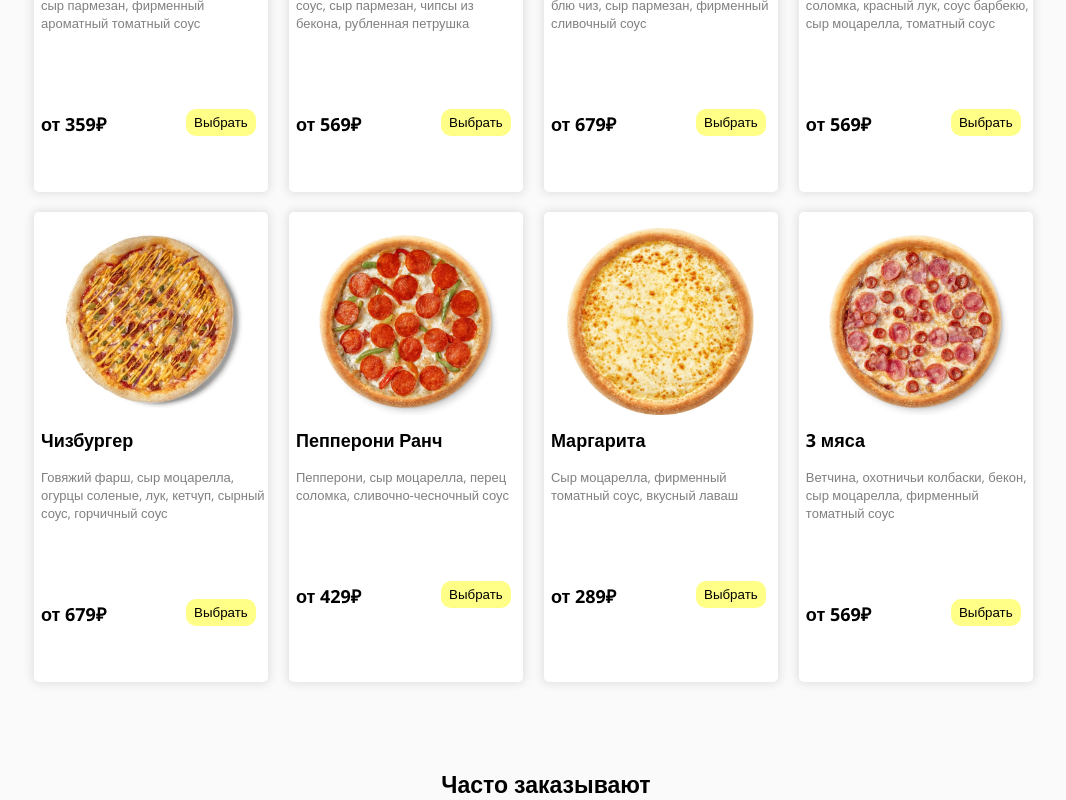
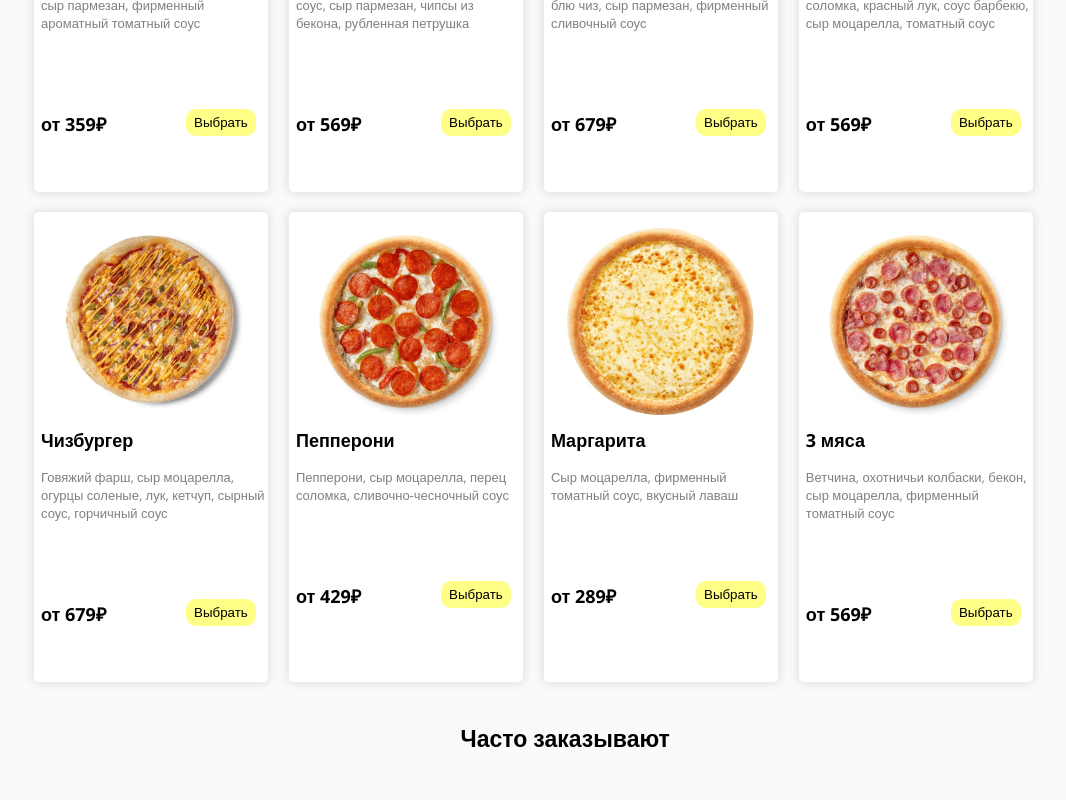
Before and after one commit to notPHPuser/Kryglomania, a React (Vite) app in the folder client/: page / in a window 1280 px wide. Shown: the part 958-1758 px from the top of the page, without its empty margins (94-1160 px from the left). After the commit the page ends 1712 px from the top, so only its background shows below. Built offline with nearby package versions, Linux system fonts and the light colour scheme.

Commit message:
должен переделать перестановку компонентов

```diff
--- a/client/src/App.jsx
+++ b/client/src/App.jsx
@@ -3,7 +3,7 @@ import Header from './components/header/Header';
 import Main from './components/main/Main';
 import Often from './components/often/Often';
 import Pizza from './components/pizza/Pizza';
-import { PizzaProvider } from './components/pizza/PizzaContext';
+import { PizzaProvider } from './context/PizzaContext';
 
 function App() {
   return (
--- a/client/src/components/header/Header.jsx
+++ b/client/src/components/header/Header.jsx
@@ -17,15 +17,20 @@ function Header() {
   const [showCountry, setShowCountry] = useState(false);
   const countryRef = useRef(null);
   const [userPhone, setUserPhone] = useState('');
+  const [isLogin, setIsLogin] = useState(false);
 
-  const addUser = async () => {
-    try {
-      await axios.post('http://localhost:5001/api/user', { phone });
-      setUserPhone('');
-    } catch (error) {
-      console.error(error);
-    }
-  };
+  function setLogin() {
+    setIsLogin(true);
+  }
+
+  // const addUser = async () => {
+  //   try {
+  //     await axios.post('http://localhost:5001/api/user', { phone });
+  //     setUserPhone('');
+  //   } catch (error) {
+  //     console.error(error);
+  //   }
+  // };
 
   const handleUserPhoneChange = (event) => {
     if (event && event.target) {
@@ -96,10 +101,11 @@ function Header() {
         </button>
       </div>
       <button onClick={handleEnterClick} className='enter'>
-        Войти
+        {isLogin ? 'Регистрация' : 'Войти'}
       </button>
+
       {showPopup && (
-        <form onSubmit={addUser} id='popup_container' className='popup_container'>
+        <form id='popup_container' className='popup_container'>
           <div className='overlay' onClick={handleClosePopup}></div>
           <div id='popup' className='popup'>
             <h2 className='r_f'>Введите телефон</h2>
@@ -114,7 +120,7 @@ function Header() {
               onChange={handleUserPhoneChange}
               inputStyle={{ borderTop: 'none', borderLeft: 'none', borderRight: 'none' }}
             />
-            <button type='submit' className='submit'>
+            <button onClick={setLogin} type='submit' className='submit'>
               Зарегестрироваться
             </button>
           </div>
--- a/client/src/components/often/Often.css
+++ b/client/src/components/often/Often.css
@@ -1,8 +1,12 @@
 .often {
-  width: 100%;
+  width: 83%;
   position: relative;
-  top: 17vh;
-  text-align: center;
+  top: 90px;
+  left: 10%;
+  display: flex;
+  flex-wrap: wrap;
+  margin-bottom: 20px;
+  justify-content: center;
 }
 
 .oftenText {
--- a/client/src/components/often/Often.jsx
+++ b/client/src/components/often/Often.jsx
@@ -1,11 +1,21 @@
-import React from 'react';
+import React, { useContext } from 'react';
 import './Often.css';
+import { PizzaContext } from '../../context/PizzaContext';
 
 function Often() {
+  const { often } = useContext(PizzaContext);
+
   return (
     <>
       <div className='often'>
         <p className='oftenText'>Часто заказывают</p>
+        {often.map((pizza) => (
+          <div
+            key={often.id}
+            className='pizza_example'
+            onClick={() => handlePizzaClick(pizza)}
+          ></div>
+        ))}
       </div>
     </>
   );
--- /dev/null
+++ b/client/src/components/pizza/My_pizza.jsx
@@ -0,0 +1,61 @@
+import React, { useContext, useState } from 'react';
+import './Pizza.css';
+import { PizzaContext } from '../../context/PizzaContext';
+
+export default function My_pizza() {
+  const { pizzas } = useContext(PizzaContext);
+  const [selectedPizza, setSelectedPizza] = useState(null);
+  const [selectedLiOfPizza, setSelectedLiOfPizza] = useState(null);
+  const handlePizzaClick = (pizza) => {
+    setSelectedPizza(pizza);
+  };
+
+  const handleClosePizzaClick = (pizza) => {
+    setSelectedPizza(!pizza);
+  };
+  const handleLiOfPizzaClick = (index) => {
+    setSelectedLiOfPizza(index);
+  };
+  return (
+    <>
+      {pizzas.map((pizza) => (
+        <div key={pizza.id} className='pizza_example' onClick={() => handlePizzaClick(pizza)}>
+          <img src={pizza.image} alt={pizza.name} className='photoPizzaExample' />
+          <p className='NamePizzaExample'>{pizza.name}</p>
+          <p className='textPizzaExple'>{pizza.description}</p>
+          <p className='pricePizzaExample'>{pizza.price}</p>
+
+          <button className='selectPizzaExample'>Выбрать</button>
+          <p className='newPizzaExample'>{pizza.new}</p>
+        </div>
+      ))}
+      {selectedPizza && (
+        <form>
+          <div className='overlay2'></div>
+
+          <div className='selectedPizza'>
+            <button className='handleClosePizzaClick' onClick={handleClosePizzaClick}>
+              &#10006;
+            </button>
+            <img className='photoPizzaExampleNew' src={selectedPizza.image} alt='pizza' />
+            <div className='selectedPizzaInfo'>
+              <h2 className='selectedPizzaName'>{selectedPizza.name}</h2>
+              <p className='selectedPizzaDescription'>{selectedPizza.description}</p>
+              <ul className='ulOfPizza'>
+                {['Оригинальное', 'Тонкое', 'Римское'].map((item, index) => (
+                  <li
+                    key={index}
+                    className={`liOfPizza ${selectedLiOfPizza === index ? 'active' : ''}`}
+                    onClick={() => handleLiOfPizzaClick(index)}
+                  >
+                    {item}
+                  </li>
+                ))}
+              </ul>
+            </div>
+          </div>
+        </form>
+      )}
+    </>
+  );
+}
--- a/client/src/components/pizza/Pizza.jsx
+++ b/client/src/components/pizza/Pizza.jsx
@@ -1,25 +1,9 @@
-import React, { useContext, useState } from 'react';
+import React from 'react';
 import './Pizza.css';
 import './MediaPizza.css';
-import { PizzaContext } from './PizzaContext';
+import My_pizza from './My_pizza';
 
 function Pizza() {
-  const { pizzas } = useContext(PizzaContext);
-  const [selectedPizza, setSelectedPizza] = useState(null);
-  const [selectedLiOfPizza, setSelectedLiOfPizza] = useState(null);
-
-  const handleLiOfPizzaClick = (index) => {
-    setSelectedLiOfPizza(index);
-  };
-
-  const handlePizzaClick = (pizza) => {
-    setSelectedPizza(pizza);
-  };
-
-  const handleClosePizzaClick = (pizza) => {
-    setSelectedPizza(!pizza);
-  };
-
   const handlePizzaScroll = () => {
     const pizzaExample = document.querySelector('.pizza_example');
     pizzaExample.scrollIntoView({ behavior: 'smooth' });
@@ -46,45 +30,8 @@ function Pizza() {
         <button className='what_pizza'>Соусы</button>
       </div>
       <div className='pizza_list'>
-        {pizzas.map((pizza) => (
-          <div key={pizza.id} className='pizza_example' onClick={() => handlePizzaClick(pizza)}>
-            <img src={pizza.image} alt={pizza.name} className='photoPizzaExample' />
-            <p className='NamePizzaExample'>{pizza.name}</p>
-            <p className='textPizzaExple'>{pizza.description}</p>
-            <p className='pricePizzaExample'>{pizza.price}</p>
-
-            <button className='selectPizzaExample'>Выбрать</button>
-            <p className='newPizzaExample'>{pizza.new}</p>
-          </div>
-        ))}
+        <My_pizza />
       </div>
-      {selectedPizza && (
-        <form>
-          <div className='overlay2'></div>
-
-          <div className='selectedPizza'>
-            <button className='handleClosePizzaClick' onClick={handleClosePizzaClick}>
-              &#10006;
-            </button>
-            <img className='photoPizzaExampleNew' src={selectedPizza.image} alt='pizza' />
-            <div className='selectedPizzaInfo'>
-              <h2 className='selectedPizzaName'>{selectedPizza.name}</h2>
-              <p className='selectedPizzaDescription'>{selectedPizza.description}</p>
-              <ul className='ulOfPizza'>
-                {['Оригинальное', 'Тонкое', 'Римское'].map((item, index) => (
-                  <li
-                    key={index}
-                    className={`liOfPizza ${selectedLiOfPizza === index ? 'active' : ''}`}
-                    onClick={() => handleLiOfPizzaClick(index)}
-                  >
-                    {item}
-                  </li>
-                ))}
-              </ul>
-            </div>
-          </div>
-        </form>
-      )}
     </>
   );
 }
--- a/client/src/components/pizza/PizzaContext.jsx
+++ b/client/src/context/PizzaContext.jsx
@@ -1,12 +1,12 @@
 import React, { createContext, useState } from 'react';
-import pizza1 from '../../assets/photoPizza/pizza1.png';
-import pizza2 from '../../assets/photoPizza/pizza2.png';
-import pizza3 from '../../assets/photoPizza/pizza3.png';
-import pizza4 from '../../assets/photoPizza/pizza4.png';
-import pizza5 from '../../assets/photoPizza/pizza5.png';
-import pizza6 from '../../assets/photoPizza/pizza6.png';
-import pizza7 from '../../assets/photoPizza/pizza7.png';
-import pizza8 from '../../assets/photoPizza/pizza8.png';
+import pizza1 from '../assets/photoPizza/pizza1.png';
+import pizza2 from '../assets/photoPizza/pizza2.png';
+import pizza3 from '../assets/photoPizza/pizza3.png';
+import pizza4 from '../assets/photoPizza/pizza4.png';
+import pizza5 from '../assets/photoPizza/pizza5.png';
+import pizza6 from '../assets/photoPizza/pizza6.png';
+import pizza7 from '../assets/photoPizza/pizza7.png';
+import pizza8 from '../assets/photoPizza/pizza8.png';
 
 export const PizzaContext = createContext();
 
@@ -54,7 +54,7 @@ export const PizzaProvider = ({ children }) => {
     },
     {
       id: 6,
-      name: 'Пепперони Ранч',
+      name: 'Пепперони',
       description: 'Пепперони, сыр моцарелла, перец соломка, сливочно-чесночный соус',
       image: pizza6,
       price: 'от 429₽',
@@ -75,5 +75,11 @@ export const PizzaProvider = ({ children }) => {
     },
   ]);
 
-  return <PizzaContext.Provider value={{ pizzas, setPizzas }}>{children}</PizzaContext.Provider>;
+  const [often, setOften] = useState([]);
+
+  return (
+    <PizzaContext.Provider value={{ pizzas, setPizzas, often, setOften }}>
+      {children}
+    </PizzaContext.Provider>
+  );
 };
```
Also changed, not shown: client/src/components/often/OftemContex.jsx (deleted).
